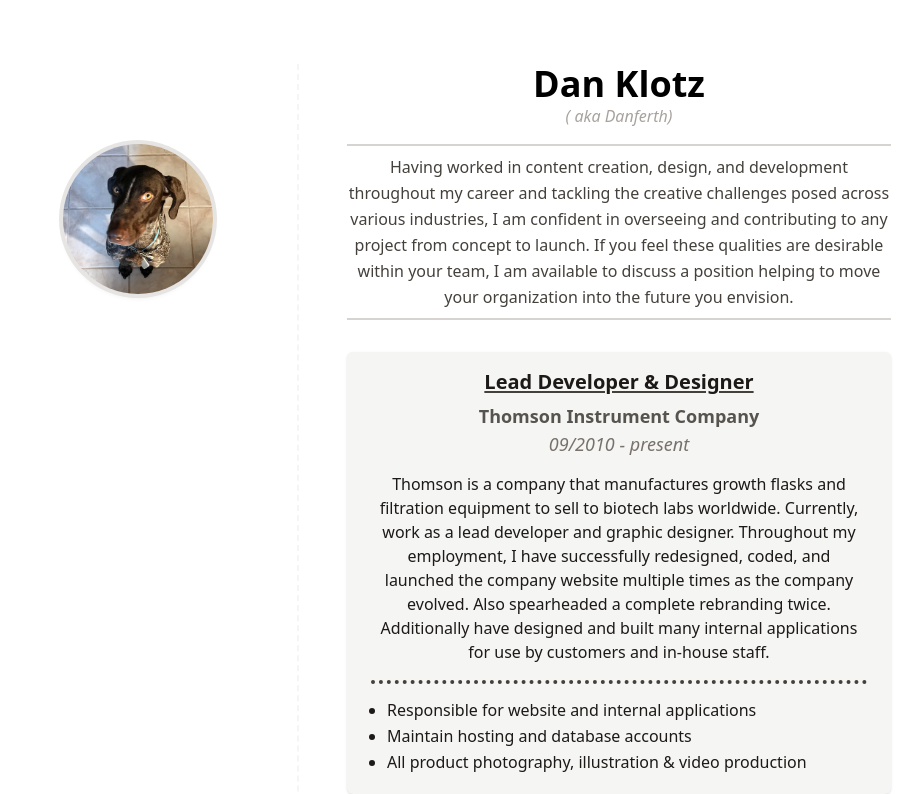
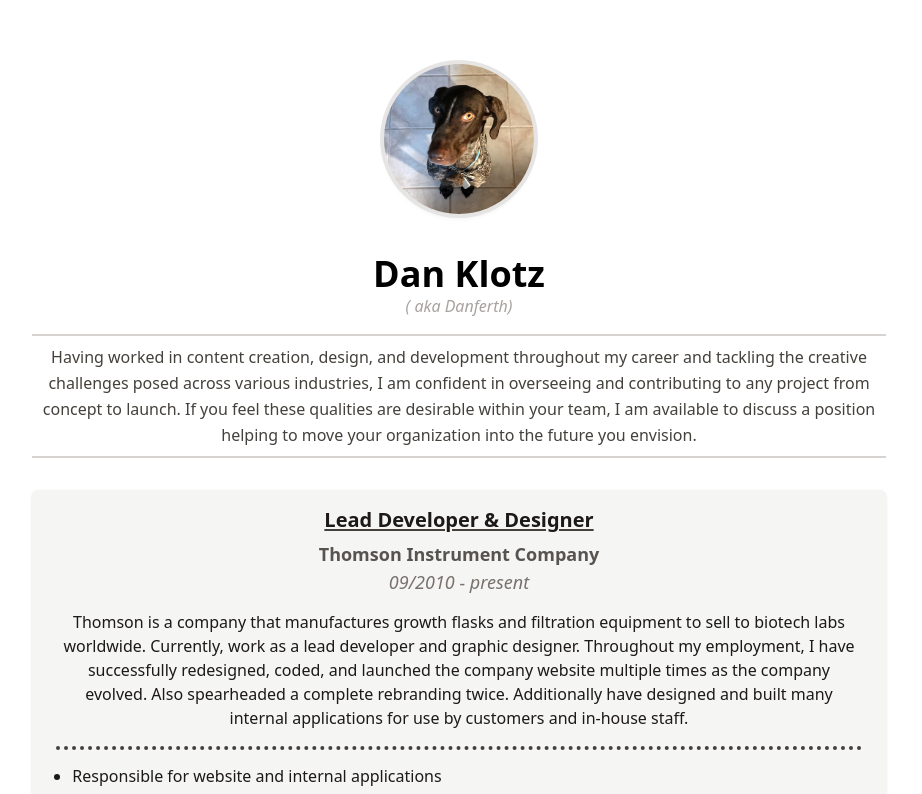
Before and after one commit to danferth/resume2023, a Next.js app: page / in a window 1280 px wide. Shown: the top 794 px of the page, without its empty margins (181-1103 px from the left). Built offline with nearby package versions, Linux system fonts and the light colour scheme.

Commit message:
adjusted layout

```diff
--- /dev/null
+++ b/components/Footer.tsx
@@ -0,0 +1,16 @@
+const Footer = () => {
+  const date = new Date();
+  const year = date.getFullYear();
+  return (
+    <div className="bg-stone-100 lg:bg-white rounded-tl-lg rounded-tr-lg lg:rounded-none text-center h-16 lg:h-32 flex flex-col justify-center align-center">
+      <p className="text-sm text-stone-500 font-light mb-1.5">
+        &copy; {year} Dan Klotz
+      </p>
+      {/* <p className="text-xs text-stone-300 font-light">
+        To see more and visit my portfolio see what the console logged ;)
+      </p> */}
+    </div>
+  );
+};
+
+export default Footer;
--- a/components/JobBlock.tsx
+++ b/components/JobBlock.tsx
@@ -1,5 +1,3 @@
-import React from "react";
-
 const JobBlock = (props: any) => {
   return (
     <article className="mt-4 mb-6">
--- /dev/null
+++ b/components/Layout.tsx
@@ -0,0 +1,23 @@
+import Head from "next/head";
+import Footer from "./Footer";
+import Navigation from "./Navigation";
+
+const Home = (props: any) => {
+  return (
+    <>
+      <Head>
+        <title>{props.title}</title>
+        <meta name="description" content="Dan Klotz Resume" />
+        <meta name="viewport" content="width=device-width, initial-scale=1" />
+        <link rel="icon" href="/favicon.ico" />
+      </Head>
+      <div className="w-full mx-auto px-4 pt-16 sm:px-8 md:px-16 lg:w-10/12 lg:px-0 xl:w-8/12 2xl:w-6/12">
+        {/* <Navigation /> */}
+        <main>{props.children}</main>
+        <Footer />
+      </div>
+    </>
+  );
+};
+
+export default Home;
--- /dev/null
+++ b/components/Navigation.tsx
@@ -0,0 +1,11 @@
+import Link from "next/link";
+
+const Navigation = () => {
+  return (
+    <div>
+      <Link href="/"> Home</Link>
+      <Link href="/contact"> Contact</Link>
+    </div>
+  );
+};
+export default Navigation;
--- a/pages/contact.tsx
+++ b/pages/contact.tsx
@@ -1,24 +1,14 @@
-import Head from "next/head";
-import Image from "next/image";
-import { Inter } from "@next/font/google";
 import Link from "next/link";
-const inter = Inter({ subsets: ["latin"] });
+import Layout from "../components/Layout";
 
-export default function Home() {
+const Contact = () => {
   return (
-    <>
-      <Head>
-        <title>Dan Klotz | Resume</title>
-        <meta name="description" content="Dan Klotz Resume" />
-        <meta name="viewport" content="width=device-width, initial-scale=1" />
-        <link rel="icon" href="/favicon.ico" />
-      </Head>
-      <main className="bg-yellow-500 w-full h-screen">
-        <div>
-          <h1>Contact</h1>
-          <Link href="/">Home</Link>
-        </div>
-      </main>
-    </>
+    <Layout title="Contact">
+      <div>
+        <h1>Contact</h1>
+      </div>
+    </Layout>
   );
-}
+};
+
+export default Contact;
--- a/pages/index.tsx
+++ b/pages/index.tsx
@@ -1,26 +1,15 @@
-import Head from "next/head";
 import Image from "next/image";
-import { Inter } from "@next/font/google";
 import JobBlock from "../components/JobBlock";
 import Jobs from "../content/jobs.json";
 import profileImage from "../public/avitar.jpg";
-const inter = Inter({ subsets: ["latin"] });
-
+import Layout from "../components/Layout";
 export default function Home() {
-  console.log(Jobs);
   return (
-    <>
-      <Head>
-        <title>Dan Klotz | R&eacute;sum&eacute;</title>
-        <meta name="description" content="Dan Klotz Resume" />
-        <meta name="viewport" content="width=device-width, initial-scale=1" />
-        <link rel="icon" href="/favicon.ico" />
-      </Head>
-      <main>
+    <Layout title="Dan Klotz | R&eacute;sum&eacute;">
       {/* main div */}
-        <div className="w-full mx-auto flex flex-col lg:flex-row align-center justify-center pt-16 pb-20 px-4 sm:px-8 md:px-16 lg:w-full lg:px-0 xl:w-3/4 2xl:w-2/3">
+      <div className="flex flex-col align-center justify-center">
         {/* image */}
-          <div className="mb-10 lg:mb-0 lg:w-4/12 lg:pt-20 lg:border-r-2 border-dashed border-stone-100">
+        <div className="mb-10">
           <Image
             alt="Profile Image"
             src={profileImage}
@@ -31,7 +20,7 @@ export default function Home() {
         </div>
 
         {/* body of resume */}
-          <div className="lg:w-8/12 lg:px-12">
+        <div className="">
           {/* head */}
           <div className="text-center">
             <h1 className="font-semibold text-2xl md:text-3xl lg:text-4xl">
@@ -48,8 +37,8 @@ export default function Home() {
               throughout my career and tackling the creative challenges posed
               across various industries, I am confident in overseeing and
               contributing to any project from concept to launch. If you feel
-                these qualities are desirable within your team, I am available
-                to discuss a position helping to move your organization into the
+              these qualities are desirable within your team, I am available to
+              discuss a position helping to move your organization into the
               future you envision.
             </p>
           </div>
@@ -70,7 +59,6 @@ export default function Home() {
           </section>
         </div>
       </div>
-      </main>
-    </>
+    </Layout>
   );
 }
```
Lines whose indentation alone changed are shown as unchanged.
